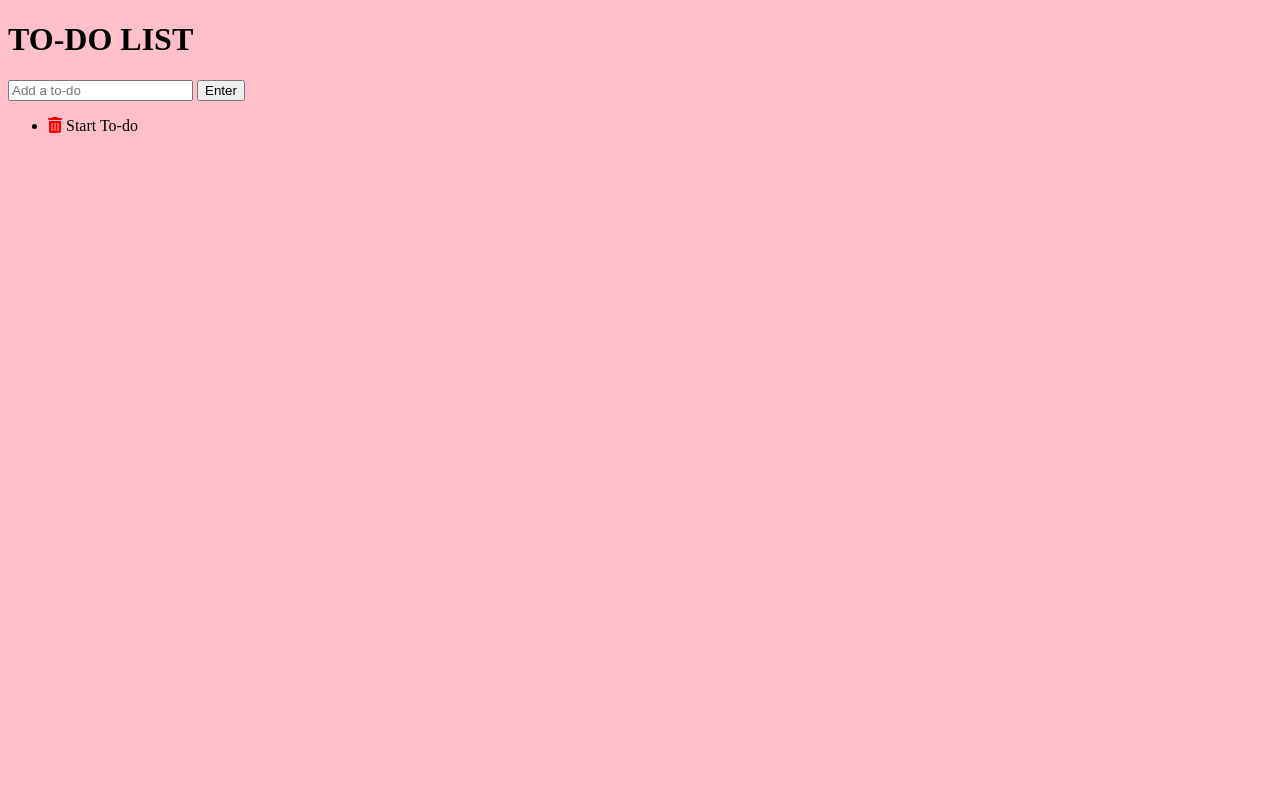
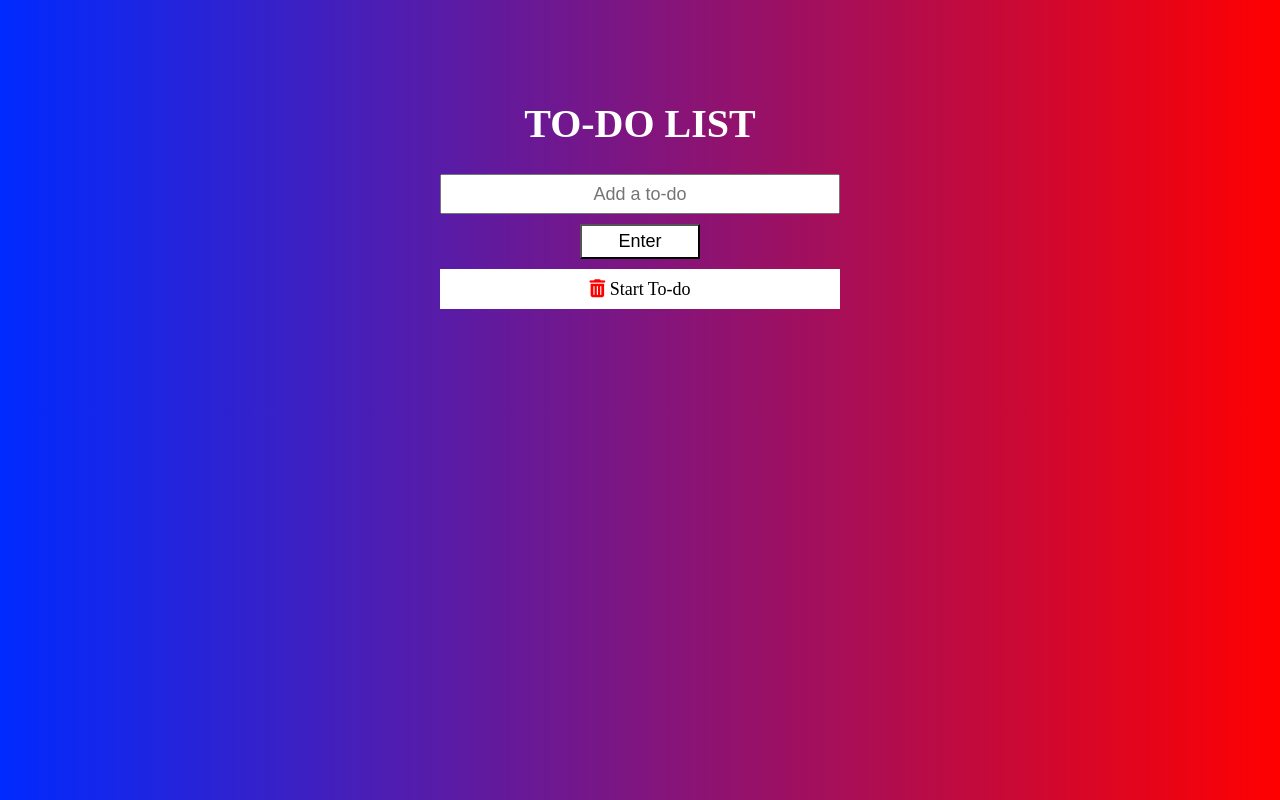
Before and after one commit to andresfcatano0/to-do-list, a plain HTML site: page index.html in a window 1280 px wide. Drawn offline with Linux system fonts and the light colour scheme.

Commit message:
Add styling with css

```diff
--- a/index.html
+++ b/index.html
@@ -8,13 +8,14 @@
 	<script src="https://kit.fontawesome.com/8fd49e77ce.js" crossorigin="anonymous"></script>
 </head>
 <body>
+	<div id="container">
 	<h1>TO-DO LIST</h1>
 	<input id="userInput" type="text" placeholder="Add a to-do">
 	<button id="enter">Enter</button>
-	<ul>
-		<!-- <li><span><i class="fas fa-trash-alt"></i></span> Start To-do</li> -->
-		<li><i class="fas fa-trash-alt"></i> Start To-do</li>
-	</ul>
+		<ul>
+			<li><i class="fas fa-trash-alt"></i> Start To-do</li>
+		</ul>
+	</div>
 	<script type="text/javascript" src="script.js"></script>
 </body>
 </html>
--- a/style.css
+++ b/style.css
@@ -1,5 +1,25 @@
 body {
-	background-color: pink;
+	background-color: rgb(0,43,255);
+	background: -webkit-linear-gradient(to right, rgb(0, 42, 255), rgb(255, 0, 0));
+	background: linear-gradient(to right, rgb(0, 42, 255), rgb(255, 0, 0));
+}
+
+#container {
+	text-align: center;
+	width: 400px;
+	/*By assigning auto, the available horizontal space in the element's
+	container is distributed equally – and thus the element gets centered*/
+	margin: 100px auto;
+}
+
+button {
+	background-color: white;
+	box-sizing: border-box;
+	font-size: 18px;
+	width: 30%;
+	margin-top: 10px;
+	margin-bottom: 10px;
+	padding: 5px;
 }
 
 .cross {
@@ -10,3 +30,48 @@ body {
 .fas {
 	color: red;
 }
+
+ul {
+	/*Remove the bullets from list*/
+	list-style-type: none;
+	margin: 0;
+	padding: 0;
+}
+
+li {
+	background-color: white;
+	font-size: 18px;
+	/*Combining height and line-height to 40px
+	increases line height and centers the text*/
+	height: 40px;
+	line-height: 40px;
+}
+
+/* Selects the second element in a list if that element is a <li> */
+li:nth-child(2n) {
+	background-color: #f7f7f7;
+}
+
+h1 {
+	text-transform: uppercase;
+	font-size: 40px;
+	color: white;
+}
+
+input {
+	text-align: center;
+	width: 400px;
+	font-size: 18px;
+	height: 40px;
+	line-height: 40px;
+	/*border-box tells the browser to account for any border and
+	padding in the values you specify. If you set an element's
+	width to 100 pixels, that 100 pixels will include any
+	border or padding you added, and the content box will
+	shrink to absorb that extra width.*/
+	box-sizing: border-box;
+}
+
+input:focus {
+	outline: none;
+}
```
